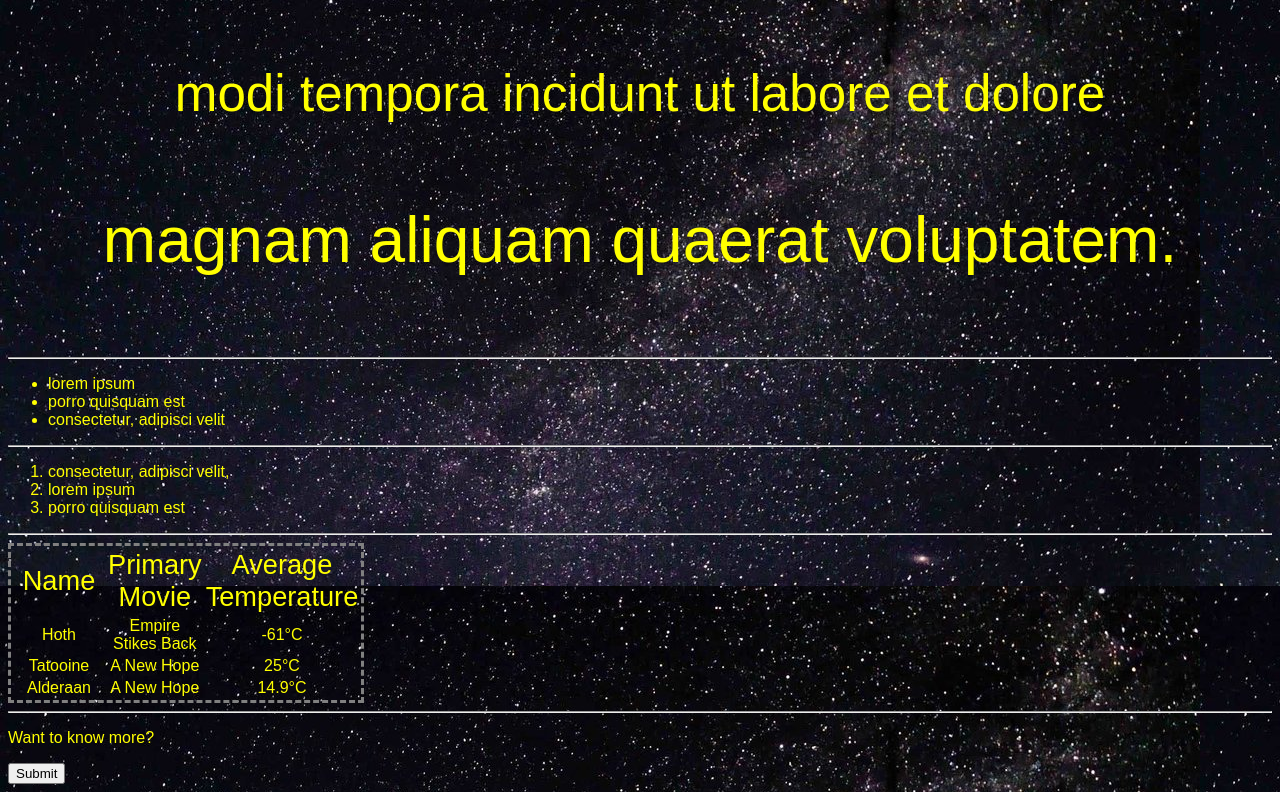
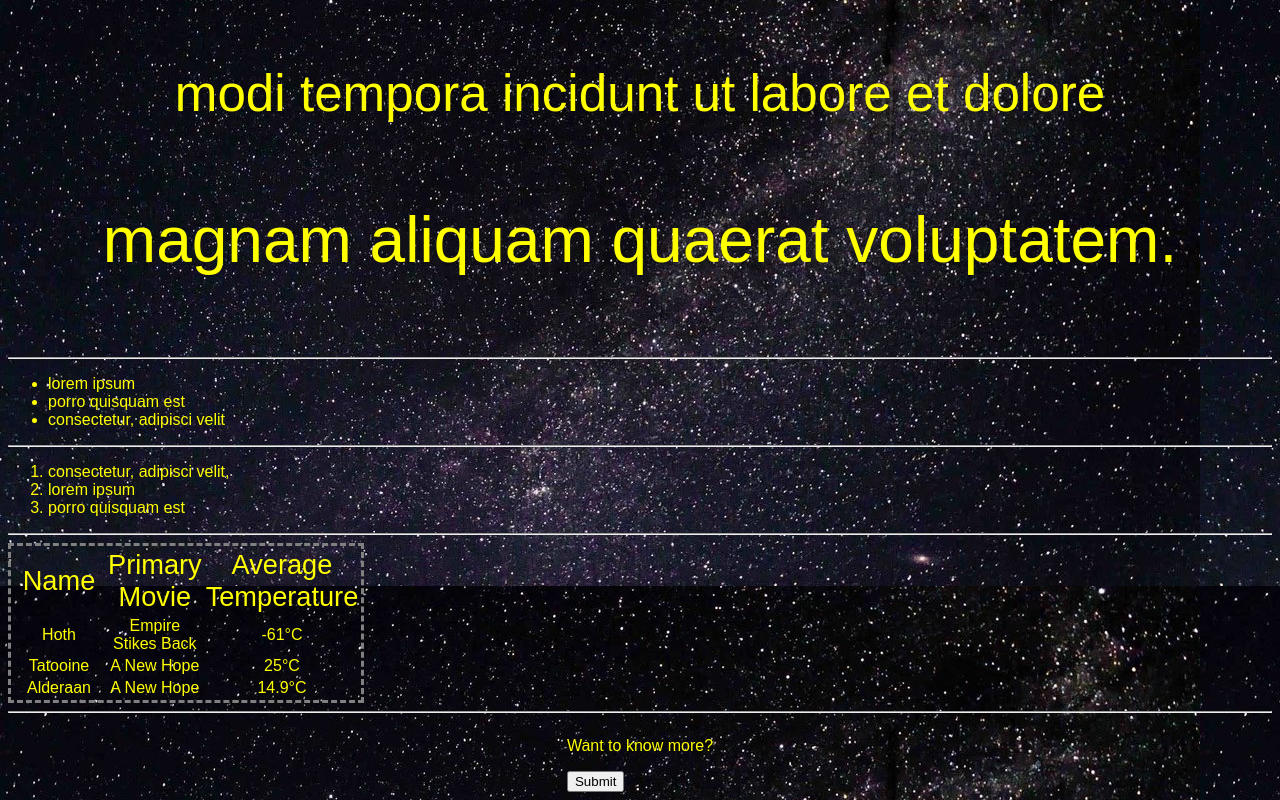
Before and after one commit to mattfro333/simpleHtmlTools, a plain HTML site: page index.html in a window 1280 px wide. Shown: the part 1004-1804 px from the top of the page. Drawn offline with Linux system fonts and the light colour scheme.

Commit message:
centered the button

```diff
--- a/index.html
+++ b/index.html
@@ -69,11 +69,12 @@
       </table>
 
       <hr>
-
+      <div class="c">
       <form action="https://space-facts.com/planets-moons-star-wars/">
         <p>Want to know more?</p>
 
         <p></p><input type="submit" value"Click Here!">
       </form>
+    </div>
   </body>
 </html>
--- a/style.css
+++ b/style.css
@@ -10,6 +10,12 @@ h1 {
   text-align: center;
 }
 
+.c {
+  display: flex;
+  justify-content: center;
+  align-items: center;
+
+}
 .image {
   display:flex;
   align-items: center;
```
